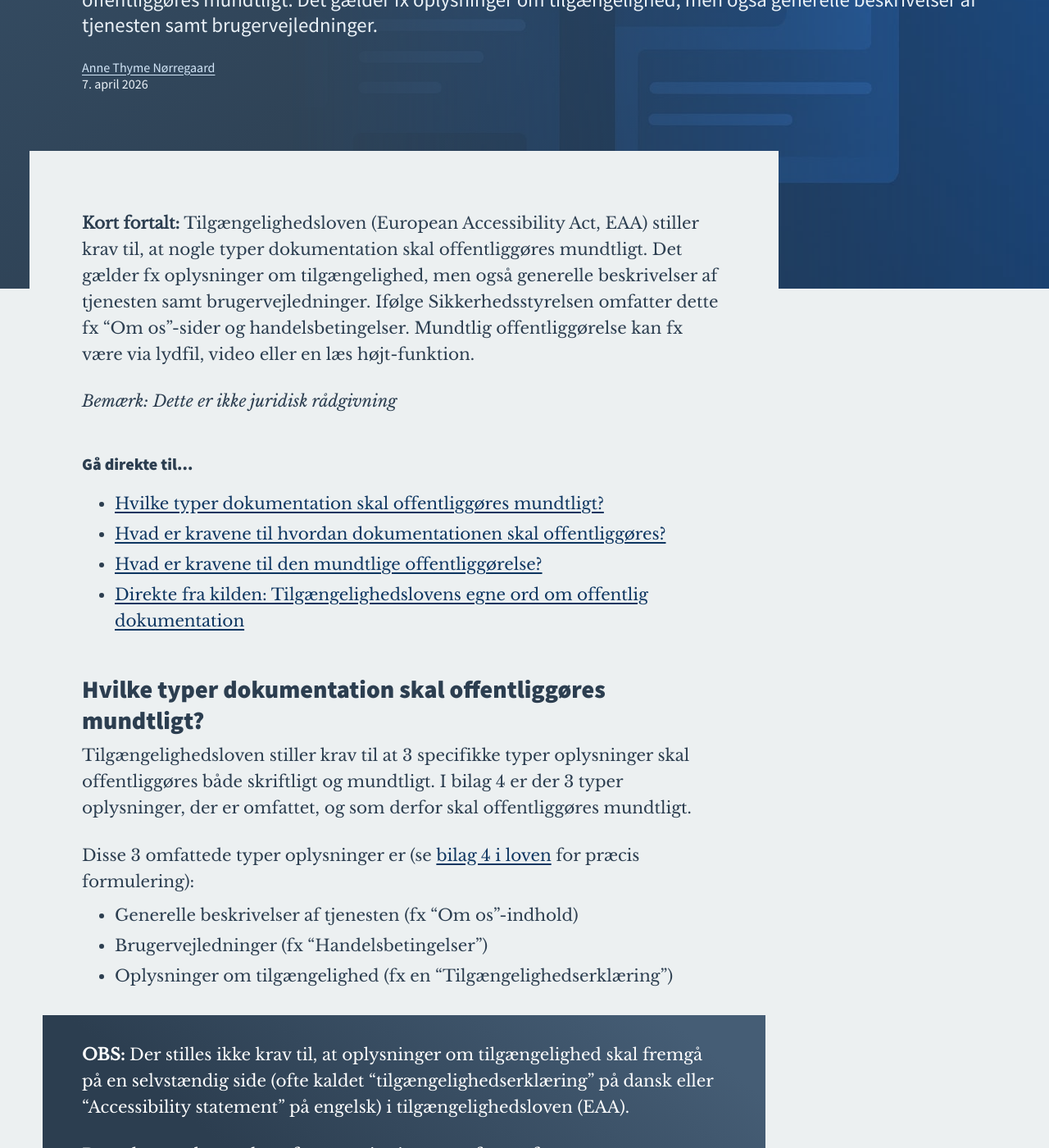
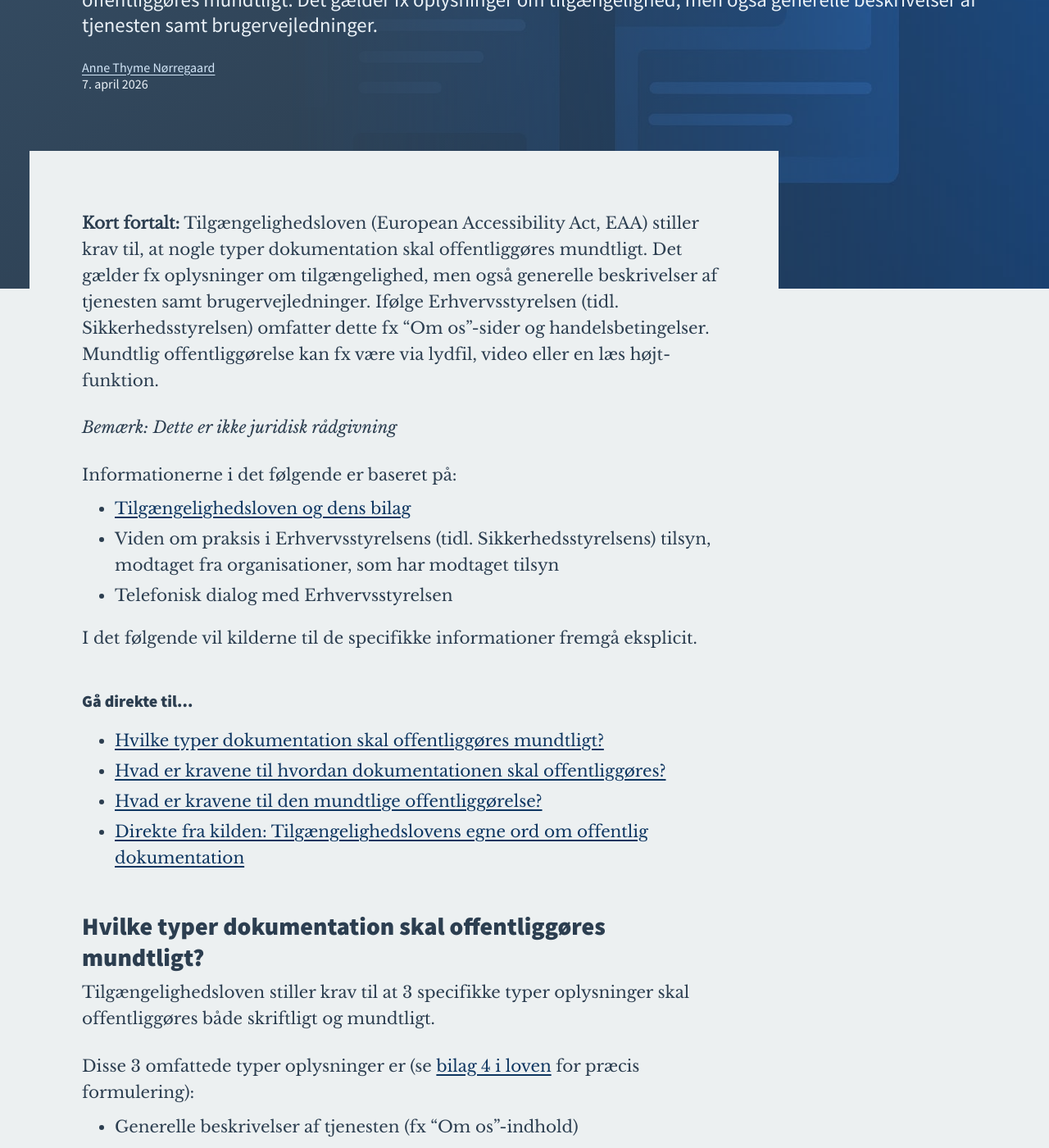
Before and after one commit to derangeddk/deranged.dk, a Jekyll site: the page built from _posts/2026-04-07-mundtlig-offentliggoerelse-i-tilaengelighedsloven.html, in a window 1280 px wide and 1400 px high, scrolled down 545 px. Shown: the whole window at 82% size. Built offline with Jekyll 4.4.1, drawn with Linux system fonts in a browser that asks for light colours; some web fonts are replaced; comment, search, counter and statistics services are not loaded; some of the changed text lies outside the part shown.

Commit message:
Update 2026-04-07-mundtlig-offentliggoerelse-i-tilaengelighedsloven.html

```diff
--- a/_posts/2026-04-07-mundtlig-offentliggoerelse-i-tilaengelighedsloven.html
+++ b/_posts/2026-04-07-mundtlig-offentliggoerelse-i-tilaengelighedsloven.html
@@ -24,9 +24,18 @@ by: >
 ---
 
 <section>
-    <p><strong>Kort fortalt:</strong> Tilgængelighedsloven (European Accessibility Act, EAA) stiller krav til, at nogle typer dokumentation skal offentliggøres mundtligt. Det gælder fx oplysninger om tilgængelighed, men også generelle beskrivelser af tjenesten samt brugervejledninger. Ifølge Sikkerhedsstyrelsen omfatter dette fx “Om os”-sider og handelsbetingelser. Mundtlig offentliggørelse kan fx være via lydfil, video eller en læs højt-funktion.</p>
+    <p><strong>Kort fortalt:</strong> Tilgængelighedsloven (European Accessibility Act, EAA) stiller krav til, at nogle typer dokumentation skal offentliggøres mundtligt. Det gælder fx oplysninger om tilgængelighed, men også generelle beskrivelser af tjenesten samt brugervejledninger. Ifølge Erhvervsstyrelsen (tidl. Sikkerhedsstyrelsen) omfatter dette fx “Om os”-sider og handelsbetingelser. Mundtlig offentliggørelse kan fx være via lydfil, video eller en læs højt-funktion.</p>
 
     <p><em>Bemærk: Dette er ikke juridisk rådgivning</em></p>
+
+    <p>Informationerne i det følgende er baseret på:
+        <ul>
+            <li><a href="direkte-fra-kilden">Tilgængelighedsloven og dens bilag</a></li>
+            <li>Viden om praksis i Erhvervsstyrelsens (tidl. Sikkerhedsstyrelsens) tilsyn, modtaget fra organisationer, som har modtaget tilsyn</li>
+            <li>Telefonisk dialog med Erhvervsstyrelsen</li>
+        </ul>
+
+    <p>I det følgende vil kilderne til de specifikke informationer fremgå eksplicit.</p>
 
     <h3>Gå direkte til...</h3>
 
@@ -38,7 +47,7 @@ by: >
     </ul>
 
     <h2 id="hvilke-typer">Hvilke typer dokumentation skal offentliggøres mundtligt?</h2>
-    <p>Tilgængelighedsloven stiller krav til at 3 specifikke typer oplysninger skal offentliggøres både skriftligt og mundtligt. I bilag 4 er der 3 typer oplysninger, der er omfattet, og som derfor skal offentliggøres mundtligt.</p>
+    <p>Tilgængelighedsloven stiller krav til at 3 specifikke typer oplysninger skal offentliggøres både skriftligt og mundtligt.</p>
 
     <p>Disse 3 omfattede typer oplysninger er (se <a href="">bilag 4 i loven</a> for præcis formulering):</p>
     <ul>
@@ -48,12 +57,13 @@ by: >
     </ul>
 
     <div class="highlight-box">
-        <p><strong>OBS:</strong> Der stilles ikke krav til, at oplysninger om tilgængelighed skal fremgå på en selvstændig side (ofte kaldet “tilgængelighedserklæring” på dansk eller “Accessibility statement” på engelsk) i tilgængelighedsloven (EAA).</p>
-        <p>Dette krav er kun et krav for organisationer omfattet af webtilgængelighedsloven (WAD), som gælder for den offentlige sektor og offentligretlige organer.</p>
+        <p><strong>OBS:</strong> Der stilles IKKE krav til, at oplysninger om tilgængelighed skal fremgå på en selvstændig side (ofte kaldet “tilgængelighedserklæring” på dansk eller “Accessibility statement” på engelsk) i tilgængelighedsloven (EAA). Denne fortolkning er bekræftet telefonisk af Erhvervsstyrelsen.</p>
+        <p>Kravet om en "Tilgængelighedserklæring" findes kun for organisationer omfattet af webtilgængelighedsloven (WAD), som gælder for den offentlige sektor og offentligretlige organer.</p>
+
     </div>
 
     <h2 id="hvad-er-kravene-offentliggoerelse">Hvad er kravene til hvordan dokumentationen skal offentliggøres?</h2>
-    <p>Dokumentationen skal offentliggøres:</p>
+    <p>Dokumentationen skal ifølge tilgængelighedsloven offentliggøres:</p>
     <ul>
         <li>Skriftligt</li>
         <li>Mundtligt</li>
@@ -76,12 +86,18 @@ by: >
         <li>Med en indbygget funktion til at læse indholdet på siden højt (som det fx kendes fra dr.dk, hvor der er en “læs op”-knap)</li>
     </ol>
 
-    <h3>Yderligere krav til mundtlig offentliggørelse</h3>
-    <p>Det vil være en god service at den mundtlige offentliggørelse kan findes enten direkte på siden med den skriftlige offentliggørelse eller via et link fra samme side. Dette er dog ikke et krav.</p>
+    <p>Erhvervsstyrelsen har bekræftet telefonisk, at alle 3 metoder kan bruges til at leve op til kravet om mundtlig offentliggørelse.</p>
+
+    <h3>Yderligere specifikatoner af kravene til mundtlig offentliggørelse</h3>
+    <p>Det vil være en god service at den mundtlige offentliggørelse kan findes enten direkte på siden med den skriftlige offentliggørelse eller via et link fra samme side. Dette er dog IKKE et krav, hvilket er bekræftet telefonisk af Erhvervsstyrelsen.</p>
+
+    <p>Der er IKKE krav om, at informationerne i den mundtlige offentliggørelse skal 1:1 tilsvare informationerne i den skriftlige offentliggørelse.</p>
 
     <p>Husk, at lydfiler og videoindhold også er underlagt tilgængelighedskrav. Fx skal en video være forsynet med undertekster.</p>
 
     <h3>Funktion til højtlæsning som mundtlig offentliggørelse</h3>
+
+    <p>Fordelen ved en højtlæsningsfunktion er frem for forud produceret lyd eller video er klart, at du slipper for at vedligeholde 2 forskellige versioner af det samme indhold, som risikerer at komme ud af sync efterhånden som du opdaterer dit indhold. Det er altid lettere at vedligeholde 1 version end 2 versioner i forskellige formater, især når den ene version er lyd- eller videoindhold, som typisk har længere produktstid og højere produktionsomkostninger end tekstindhold.</p>
 
     <p>Hvis du vil bygge din egen højtlæsningsfunktion i stedet for at bruge en færdig hyldevare, kan du bruge SpeechSynthesis (tekst-til-tale) i Web Speech API som understøttes bredt i browsere i dag.</p>
 
@@ -92,11 +108,13 @@ by: >
             <li>Se teknisk dokumentation for Web Speech API: <a href="https://developer.mozilla.org/en-US/docs/Web/API/Web_Speech_API" target="_blank">https://developer.mozilla.org/en-US/docs/Web/API/Web_Speech_API</a></p>
     </ul>
 
+    <p>Husk, at funktionerne til at betjene højtlæsningsfunktionen også skal leve op til alle tilgængelighedskrav, herunder at eventuelle knapper til at aktivere funktionen også skal kunne aktiveres med tastaturnavigation og også være tilgængelige med en skærmlæser.</p>
+
     <div class="highlight-box">
         <h2 id="direkte-fra-kilden">Direkte fra kilden: Tilgængelighedslovens egne ord om offentlig dokumentation</h2>
         <p>Fra Lov om tilgængelighedskrav for produkter og tjenester (tilgængelighedsloven): <a href="https://www.retsinformation.dk/eli/lta/2022/801" target="_blank">https://www.retsinformation.dk/eli/lta/2022/801</a></p>
 
-        <h3>Fra Kapitel 5 i tilgængelighedsloven</h3>
+        <h3 id="Kapitel-5">Fra Kapitel 5 i tilgængelighedsloven</h3>
 
         <blockquote>
             <p>Tjenesteyderens forpligtelser</p>
@@ -110,7 +128,7 @@ by: >
         </blockquote>
 
 
-            <h3>Fra Bilag 4 i tilgængelighedsloven</h3>
+            <h3 id="Bilag-4">Fra Bilag 4 i tilgængelighedsloven</h3>
 
         <blockquote>
             <p>OPLYSNINGER OM TJENESTER, DER OPFYLDER TILGÆNGELIGHEDSKRAVENE</p>
```
